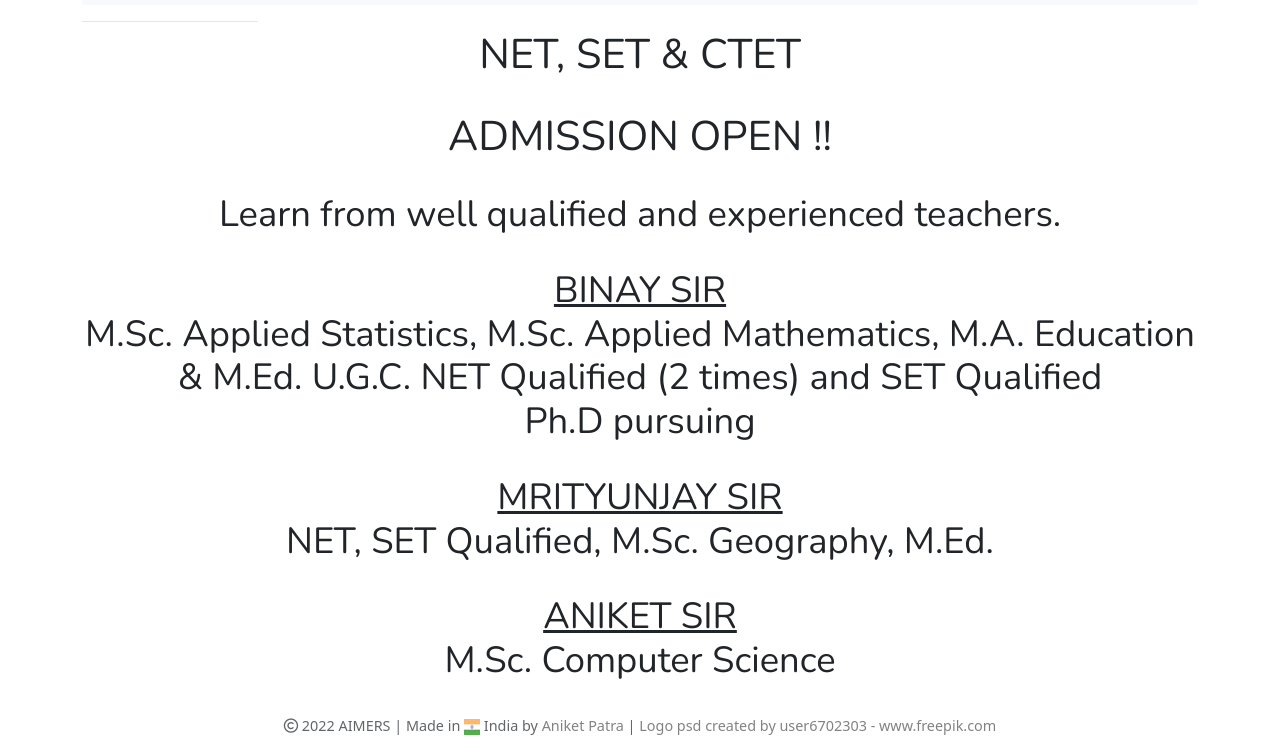
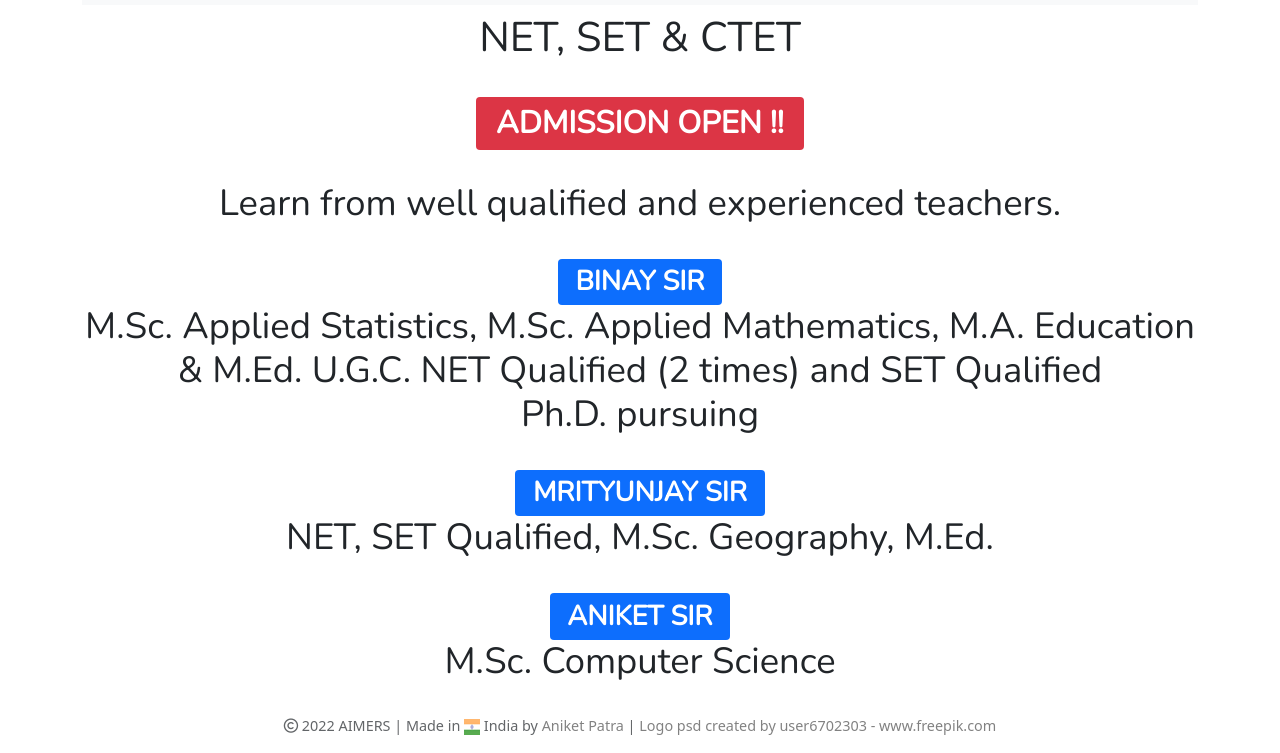
Before and after one commit to aimershowrah/aimershowrah.github.io, a plain HTML site: page index.html in a window 1280 px wide. Shown: the part 52-805 px from the top of the page. Drawn offline with nearby package versions, Linux system fonts and the light colour scheme.

Commit message:
Update index.html

```diff
--- a/index.html
+++ b/index.html
@@ -119,19 +119,18 @@
             </div>
         </nav>
 
-        <hr class="stick ml-3 mt-3" />
         <h1 class="text-center subHeads ml-3 pt-2 pb-3">NET, SET & CTET</h1>
 
         <!-----------------------MAIN CONTENT------------------------->
         <article>
-            <h1 class="text-center subHeads ml-3 pt-2 pb-3">ADMISSION OPEN !!</h1>
+            <h1 class="text-center subHeads ml-3 pt-2 pb-3"><span class="badge bg-danger">ADMISSION OPEN !! </span></h1>
             <h2 class="text-center subHeads2 ml-3 pt-2 pb-3">Learn from well qualified and experienced teachers.</h2>
-            <h2 class="text-center subHeads2 ml-3 pt-2 pb-3"><u>BINAY SIR</u><br> M.Sc. Applied Statistics, M.Sc.
+            <h2 class="text-center subHeads2 ml-3 pt-2 pb-3"><span class="badge bg-primary">BINAY SIR</span><br> M.Sc. Applied Statistics, M.Sc.
                 Applied
                 Mathematics, M.A. Education & M.Ed.
-                U.G.C. NET Qualified (2 times) and SET Qualified <br> Ph.D pursuing</h2>
-            <h2 class="text-center subHeads2 ml-3 pt-2 pb-3"><u>MRITYUNJAY SIR</u><br> NET, SET Qualified, M.Sc. Geography, M.Ed.</h2>
-            <h2 class="text-center subHeads2 ml-3 pt-2 pb-3"><u>ANIKET SIR</u><br> M.Sc. Computer Science</h2>
+                U.G.C. NET Qualified (2 times) and SET Qualified <br> Ph.D. pursuing</h2>
+            <h2 class="text-center subHeads2 ml-3 pt-2 pb-3"><span class="badge bg-primary">MRITYUNJAY SIR</span><br> NET, SET Qualified, M.Sc. Geography, M.Ed.</h2>
+            <h2 class="text-center subHeads2 ml-3 pt-2 pb-3"><span class="badge bg-primary">ANIKET SIR</span><br> M.Sc. Computer Science</h2>
         </article>
         <!--------------------------------------FOOTER----------------------------------------->
     </div>
```
